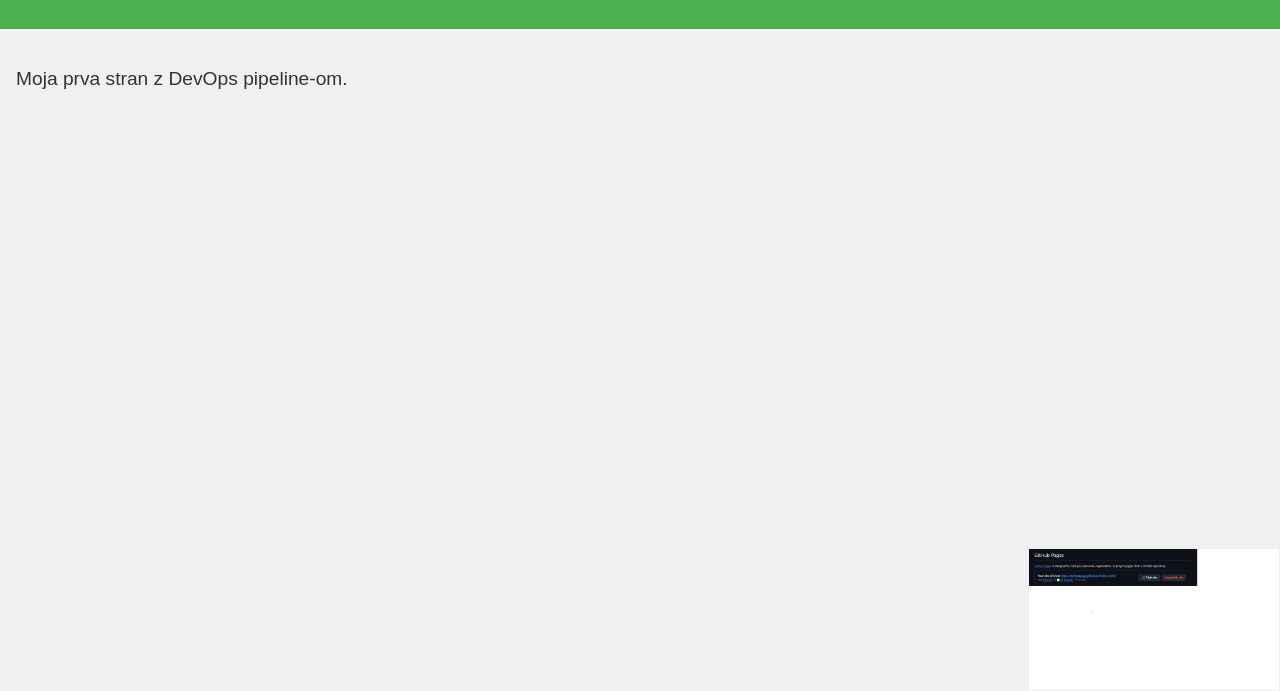
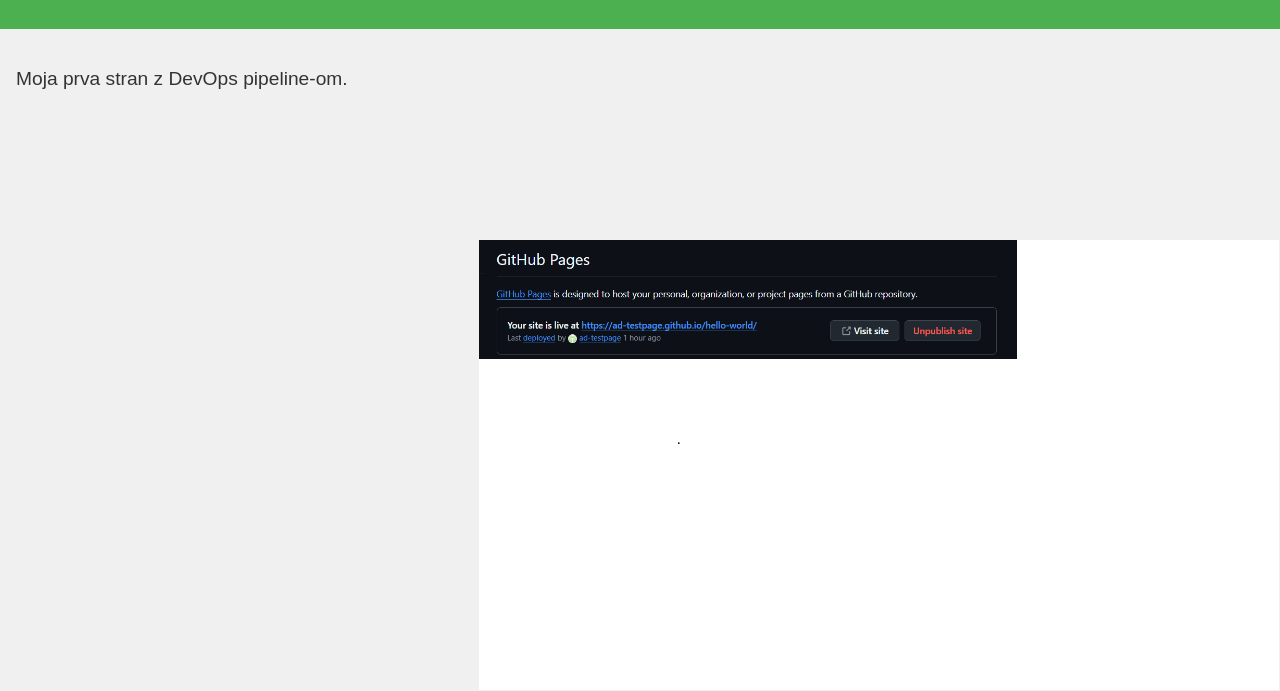
Before and after one commit to ad-testpage/hello-world, a plain HTML site: page index.html in a window 1280 px wide. Shown: the part 109-800 px from the top of the page. Drawn offline with Linux system fonts and the light colour scheme.

Commit message:
urejanje slike v .css

```diff
--- a/style.css
+++ b/style.css
@@ -33,7 +33,7 @@ p {
     position: fixed;   /* fiksno na ekran, ostane med scrollanjem */
     bottom: 1px;      /* razdalja od spodnjega roba */
     right: 1px;       /* razdalja od desnega roba */
-    width: 250px;      /* prilagodi velikost slike */
+    width: 800px;      /* prilagodi velikost slike */
     height: auto;      /* ohranja razmerje slike */
     z-index: 100;     /* slika bo nad ostalo vsebino */
 }
```
